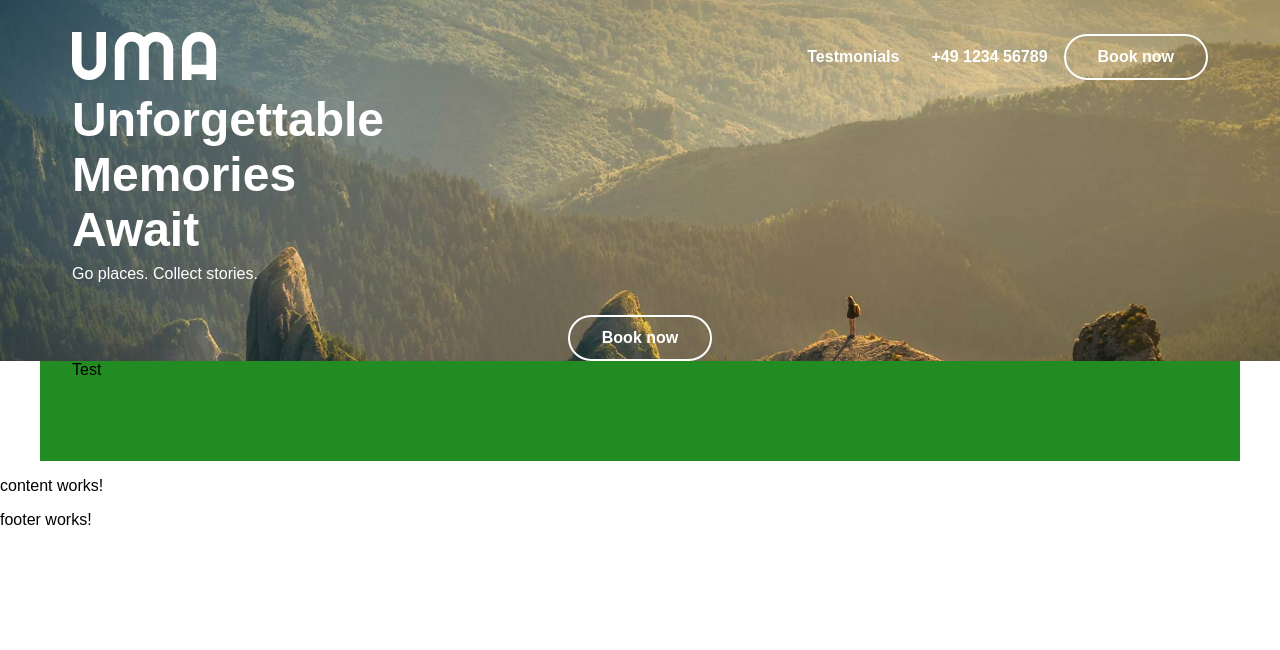
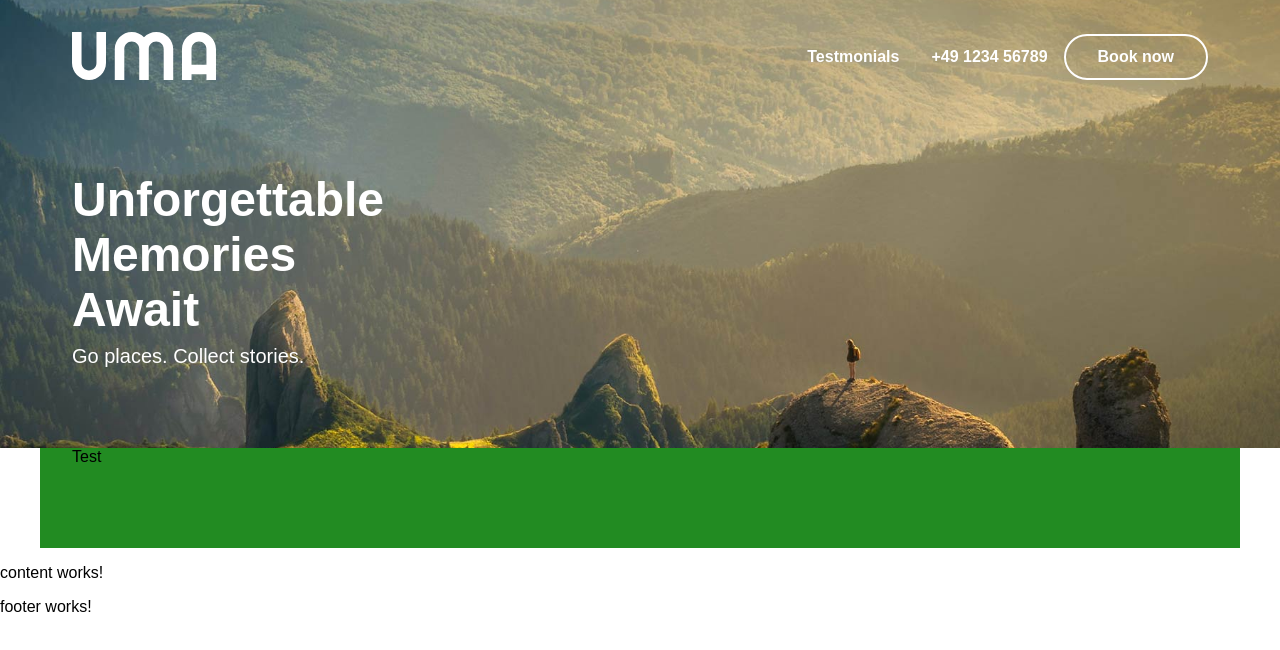
Before and after one commit to MK-NEUKO/uma-website, an Angular app: page / in a window 1280 px wide. Shown: the top 650 px of the page. Built offline with nearby package versions, Linux system fonts and the light colour scheme.

Commit message:
Enhance header styles: adjust heading and sub-heading padding, and update button container visibility for responsive design

```diff
--- a/src/app/layout/components/header/header.component.css
+++ b/src/app/layout/components/header/header.component.css
@@ -98,15 +98,36 @@
     font-size: 3rem;
   }
 }
+@media (min-width: 36em) {
+  .header__heading {
+    padding-top: 5rem;
+  }
+}
 
 .header__sub-heading {
+  font-size: 1rem;
   color: white;
   margin: 0;
   padding-top: 0.5rem;
   padding-bottom: 2rem;
+}
+@media (min-width: 36em) {
+  .header__sub-heading {
+    font-size: 1.25rem;
+  }
+}
+@media (min-width: 62em) {
+  .header__sub-heading {
+    padding-bottom: 5rem;
+  }
 }
 
 .header__button-container {
   display: flex;
   justify-content: center;
 }
+@media (min-width: 62em) {
+  .header__button-container {
+    display: none;
+  }
+}
```
